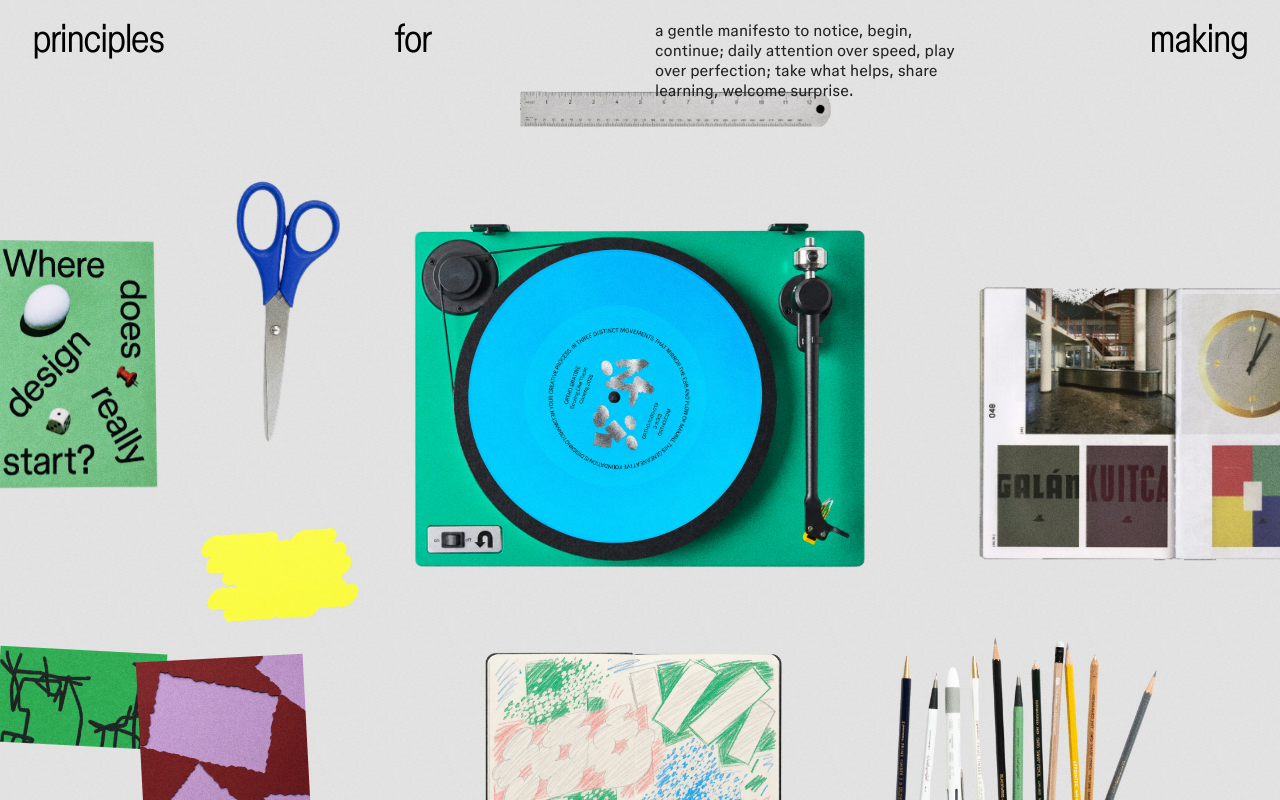
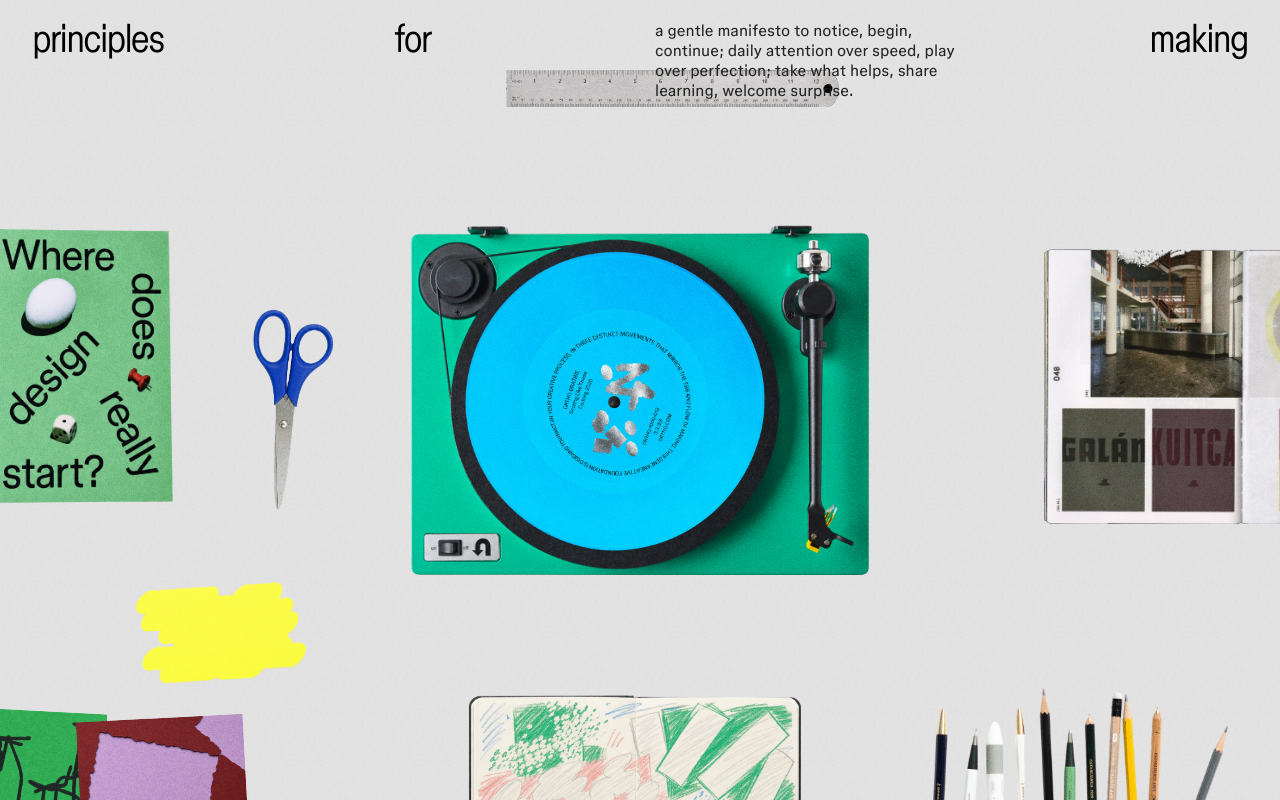
Before and after one commit to bavalosfigma/maker-week-2026, a Vue app: page / in a window 1280 px wide. Built offline with nearby package versions, Linux system fonts and the light colour scheme; no server answers.

Commit message:
panning instead of mouse hover

```diff
--- a/src/App.vue
+++ b/src/App.vue
@@ -10,13 +10,17 @@ import { provideWindowStack } from './composables/useWindowStack.js'
 import { playOpenBlip } from './composables/useBlipSound.js'
 import { maybePlayRecordOnArticleOpen } from './composables/useRecordAudio.js'
 import { assetUrl } from './utils/assetUrl.js'
-import { CANVAS_SIZE, toCanvas } from './utils/canvasCoords.js'
+import { CANVAS_SIZE } from './utils/canvasCoords.js'
+import { getCroppedLayout, getImageCrop } from './utils/imageCrops.js'
 
 const windowStack = provideWindowStack()
 
 const CANVAS_CENTER = CANVAS_SIZE / 2
-const ITEM_SIZE = Math.round(toCanvas(600) * 1.25)
-const itemOffset = CANVAS_CENTER - ITEM_SIZE / 2
+const RECORD_SIZE = 460
+const recordCrop = getImageCrop('canvas/record.png')
+const recordLayout = getCroppedLayout(recordCrop, RECORD_SIZE)
+const recordLeft = CANVAS_CENTER - recordLayout.containerWidth / 2
+const recordTop = CANVAS_CENTER - recordLayout.containerHeight / 2
 
 const article01Open = ref(false)
 const article02Open = ref(false)
@@ -81,54 +85,54 @@ function openBook03() {
   <HeaderLogos />
   <Canvas>
     <RecordPlayer
-      :left="itemOffset"
-      :top="itemOffset"
-      :size="ITEM_SIZE"
+      :left="recordLeft"
+      :top="recordTop"
+      :size="RECORD_SIZE"
     />
     <CanvasItem
-      :left="1304"
+      :left="1404"
       :top="849"
-      :width="480"
+      :width="400"
       :src="assetUrl('canvas/book01.png')"
       alt="Open book spread"
       @click="openBook01"
     />
     <CanvasItem
-      :left="1228"
-      :top="1228"
+      :left="1288"
+      :top="1288"
       :width="300"
       :hover="false"
       :src="assetUrl('canvas/pencils.png')"
       alt="Pencils"
     />
     <CanvasItem
-      :left="558"
-      :top="1125"
+      :left="498"
+      :top="1185"
       :width="167"
       :rotate="-4"
       :src="assetUrl('canvas/collage01.png')"
       alt="Collage 01"
     />
     <CanvasItem
-      :left="358"
-      :top="1250"
+      :left="298"
+      :top="1310"
       :width="167"
       :rotate="3"
       :src="assetUrl('canvas/collage02.png')"
       alt="Collage 02"
     />
     <CanvasItem
-      :left="500"
-      :top="1258"
+      :left="440"
+      :top="1318"
       :width="167"
       :rotate="-3"
       :src="assetUrl('canvas/collage03.png')"
       alt="Collage 03"
     />
     <CanvasItem
-      :left="561"
-      :top="765"
-      :width="167"
+      :left="613"
+      :top="909"
+      :width="80"
       :src="assetUrl('canvas/scissors.png')"
       alt="Scissors"
     />
@@ -141,7 +145,7 @@ function openBook03() {
     />
     <CanvasItem
       :left="828"
-      :top="1245"
+      :top="1295"
       :width="333"
       :src="assetUrl('canvas/sketchbook.png')"
       alt="Sketchbook"
--- a/src/components/Canvas.vue
+++ b/src/components/Canvas.vue
@@ -14,8 +14,7 @@ const panX = ref(0)
 const panY = ref(0)
 const targetPanX = ref(0)
 const targetPanY = ref(0)
-const mouseX = ref(0)
-const mouseY = ref(0)
+const isPanning = ref(false)
 const guideActive = ref(false)
 const guideInteracting = ref(false)
 const guideCenterX = ref(CANVAS_CENTER)
@@ -52,6 +51,12 @@ function guideSizeText() {
 
 const PAN_EASE = 0.07
 let panAnimationFrame = null
+const panDragStart = {
+  x: 0,
+  y: 0,
+  panX: 0,
+  panY: 0,
+}
 
 async function copyGuideCoordinates() {
   if (!guideActive.value) return
@@ -119,6 +124,16 @@ function stopPanAnimation() {
   panAnimationFrame = null
 }
 
+function clampPan(x, y) {
+  const vw = window.innerWidth
+  const vh = window.innerHeight
+
+  return {
+    x: clampPanValue(x, vw),
+    y: clampPanValue(y, vh),
+  }
+}
+
 function panToCanvasPoint(x, y) {
   const vw = window.innerWidth
   const vh = window.innerHeight
@@ -129,24 +144,51 @@ function panToCanvasPoint(x, y) {
   )
 }
 
-function clampPanFromMouse(clientX, clientY) {
-  if (guideInteracting.value) return
+function shouldStartPan(event) {
+  if (guideInteracting.value) return false
+  if (event.button !== 0) return false
+  if (event.target.closest('.canvas-item')) return false
+  if (event.target.closest('.position-guide')) return false
 
-  const vw = window.innerWidth
-  const vh = window.innerHeight
-  const minPanX = Math.min(0, vw - CANVAS_SIZE)
-  const minPanY = Math.min(0, vh - CANVAS_SIZE)
-
-  setPanTargets(
-    (clientX / vw) * minPanX,
-    (clientY / vh) * minPanY,
-  )
+  return true
 }
 
-function onMouseMove(event) {
-  mouseX.value = event.clientX
-  mouseY.value = event.clientY
-  clampPanFromMouse(event.clientX, event.clientY)
+function onPointerDown(event) {
+  if (!shouldStartPan(event)) return
+
+  isPanning.value = true
+  panDragStart.x = event.clientX
+  panDragStart.y = event.clientY
+  panDragStart.panX = panX.value
+  panDragStart.panY = panY.value
+  stopPanAnimation()
+  event.currentTarget.setPointerCapture(event.pointerId)
+}
+
+function onPointerMove(event) {
+  if (!isPanning.value) return
+
+  const dx = event.clientX - panDragStart.x
+  const dy = event.clientY - panDragStart.y
+  const nextPan = clampPan(
+    panDragStart.panX + dx,
+    panDragStart.panY + dy,
+  )
+
+  panX.value = nextPan.x
+  panY.value = nextPan.y
+  targetPanX.value = nextPan.x
+  targetPanY.value = nextPan.y
+}
+
+function endPan(event) {
+  if (!isPanning.value) return
+
+  isPanning.value = false
+
+  if (event.currentTarget.hasPointerCapture(event.pointerId)) {
+    event.currentTarget.releasePointerCapture(event.pointerId)
+  }
 }
 
 function resetGuideToCanvasCenter() {
@@ -189,27 +231,30 @@ function centerView() {
     clampPanValue(vw / 2 - guideCenterX.value, vw),
     clampPanValue(vh / 2 - guideCenterY.value, vh),
   )
-  mouseX.value = window.innerWidth / 2
-  mouseY.value = window.innerHeight / 2
 }
 
 onMounted(() => {
   centerView()
-  window.addEventListener('mousemove', onMouseMove)
   window.addEventListener('keydown', onKeyDown)
   window.addEventListener('resize', centerView)
 })
 
 onUnmounted(() => {
   stopPanAnimation()
-  window.removeEventListener('mousemove', onMouseMove)
   window.removeEventListener('keydown', onKeyDown)
   window.removeEventListener('resize', centerView)
 })
 </script>
 
 <template>
-  <div class="canvas-viewport">
+  <div
+    class="canvas-viewport"
+    :class="{ 'canvas-viewport--panning': isPanning }"
+    @pointerdown="onPointerDown"
+    @pointermove="onPointerMove"
+    @pointerup="endPan"
+    @pointercancel="endPan"
+  >
     <div
       class="canvas-surface"
       :style="{
@@ -257,8 +302,14 @@ onUnmounted(() => {
   position: fixed;
   inset: 0;
   overflow: hidden;
-  cursor: crosshair;
+  cursor: grab;
+  touch-action: none;
   background: var(--color-gray);
+}
+
+.canvas-viewport--panning {
+  cursor: grabbing;
+  user-select: none;
 }
 
 .canvas-surface {
--- a/src/components/CanvasItem.vue
+++ b/src/components/CanvasItem.vue
@@ -3,6 +3,7 @@
     class="canvas-item"
     :class="{
       'canvas-item--no-hover': !hover,
+      'canvas-item--cropped': !!croppedLayout,
     }"
     :style="positionStyle"
     @click="$emit('click', $event)"
@@ -12,7 +13,8 @@
       :src="src"
       :alt="alt"
       class="canvas-item__image"
-      :class="{ 'canvas-item__image--auto-height': !height }"
+      :class="{ 'canvas-item__image--auto-height': !height && !croppedLayout }"
+      :style="imageStyle"
     >
     <slot v-else />
   </div>
@@ -20,6 +22,7 @@
 
 <script setup>
 import { computed } from 'vue'
+import { getCroppedLayout, getImageCrop } from '../utils/imageCrops.js'
 
 const props = defineProps({
   left: {
@@ -66,11 +69,26 @@ const props = defineProps({
 
 defineEmits(['click'])
 
+const imageCrop = computed(() => getImageCrop(props.src))
+
+const croppedLayout = computed(() => {
+  if (!imageCrop.value || !props.width) return null
+
+  return getCroppedLayout(imageCrop.value, props.width)
+})
+
+const imageStyle = computed(() => croppedLayout.value?.imageStyle)
+
 const positionStyle = computed(() => {
-  const size = {
-    width: props.width ? `${props.width}px` : undefined,
-    height: props.height ? `${props.height}px` : undefined,
-  }
+  const size = croppedLayout.value
+    ? {
+        width: `${croppedLayout.value.containerWidth}px`,
+        height: `${croppedLayout.value.containerHeight}px`,
+      }
+    : {
+        width: props.width ? `${props.width}px` : undefined,
+        height: props.height ? `${props.height}px` : undefined,
+      }
 
   const transforms = []
   if (props.centerX != null && props.centerY != null) {
@@ -101,6 +119,10 @@ const positionStyle = computed(() => {
 </script>
 
 <style scoped>
+.canvas-item--cropped {
+  overflow: hidden;
+}
+
 .canvas-item__image {
   display: block;
   width: 100%;
@@ -108,6 +130,13 @@ const positionStyle = computed(() => {
   object-fit: contain;
 }
 
+.canvas-item--cropped .canvas-item__image {
+  max-width: none;
+  width: auto;
+  height: auto;
+  object-fit: unset;
+}
+
 .canvas-item__image--auto-height {
   height: auto;
 }
--- a/src/components/RecordPlayer.vue
+++ b/src/components/RecordPlayer.vue
@@ -2,18 +2,14 @@
   <div
     class="record-player canvas-item"
     :class="{ 'record-player--playing': recordIsPlaying }"
-    :style="{
-      left: `${left}px`,
-      top: `${top}px`,
-      width: `${size}px`,
-      height: `${size}px`,
-    }"
+    :style="containerStyle"
     @click.stop="toggleRecordPlayback"
   >
     <img
       class="record-player__base"
       :src="assetUrl('canvas/record.png')"
       alt="Record player"
+      :style="croppedLayout.imageStyle"
     >
     <div class="record-player__vinyl">
       <img
@@ -25,10 +21,12 @@
 </template>
 
 <script setup>
+import { computed } from 'vue'
 import { assetUrl } from '../utils/assetUrl.js'
+import { getCroppedLayout, getImageCrop } from '../utils/imageCrops.js'
 import { recordIsPlaying, toggleRecordPlayback } from '../composables/useRecordAudio.js'
 
-defineProps({
+const props = defineProps({
   left: {
     type: Number,
     required: true,
@@ -42,25 +40,35 @@ defineProps({
     default: 600,
   },
 })
+
+const recordCrop = getImageCrop('canvas/record.png')
+
+const croppedLayout = computed(() => getCroppedLayout(recordCrop, props.size))
+
+const containerStyle = computed(() => ({
+  left: `${props.left}px`,
+  top: `${props.top}px`,
+  width: `${croppedLayout.value.containerWidth}px`,
+  height: `${croppedLayout.value.containerHeight}px`,
+}))
 </script>
 
 <style scoped>
 .record-player {
   position: absolute;
+  overflow: hidden;
 }
 
 .record-player__base {
   display: block;
-  width: 100%;
-  height: 100%;
-  object-fit: contain;
+  max-width: none;
 }
 
 .record-player__vinyl {
   position: absolute;
-  left: 46%;
-  top: 49.5%;
-  width: 54%;
+  left: 44.6%;
+  top: 50.5%;
+  width: 74.7%;
   aspect-ratio: 1;
   transform: translate(-50%, -50%);
   pointer-events: none;
--- /dev/null
+++ b/src/utils/imageCrops.js
@@ -0,0 +1,80 @@
+export const IMAGE_CROPS = {
+  'book01.png': {
+    imageWidth: 1024,
+    imageHeight: 734,
+    crop: { left: 76, top: 83, width: 843, height: 580 },
+  },
+  'book03.png': {
+    imageWidth: 1024,
+    imageHeight: 716,
+    crop: { left: 56, top: 27, width: 928, height: 640 },
+  },
+  'pencils.png': {
+    imageWidth: 954,
+    imageHeight: 766,
+    crop: { left: 83, top: 30, width: 836, height: 714 },
+  },
+  'collage01.png': {
+    imageWidth: 1000,
+    imageHeight: 606,
+    crop: { left: 31, top: 35, width: 923, height: 528 },
+  },
+  'collage02.png': {
+    imageWidth: 1000,
+    imageHeight: 575,
+    crop: { left: 0, top: 0, width: 1000, height: 575 },
+  },
+  'collage03.png': {
+    imageWidth: 1000,
+    imageHeight: 1000,
+    crop: { left: 0, top: 0, width: 1000, height: 1000 },
+  },
+  'scissors.png': {
+    imageWidth: 447,
+    imageHeight: 789,
+    crop: { left: 94, top: 43, width: 278, height: 697 },
+  },
+  'ruler.png': {
+    imageWidth: 1024,
+    imageHeight: 237,
+    crop: { left: 44, top: 67, width: 954, height: 107 },
+  },
+  'sketchbook.png': {
+    imageWidth: 1136,
+    imageHeight: 863,
+    crop: { left: 59, top: 25, width: 1011, height: 812 },
+  },
+  'record.png': {
+    imageWidth: 1568,
+    imageHeight: 1003,
+    crop: { left: 215, top: 57, width: 1134, height: 864 },
+  },
+  'vinyl.png': {
+    imageWidth: 1024,
+    imageHeight: 1024,
+    crop: { left: 66, top: 64, width: 892, height: 891 },
+  },
+}
+
+export function getImageCrop(src) {
+  if (!src) return null
+
+  const filename = src.split('/').pop()?.split('?')[0]
+  return IMAGE_CROPS[filename] ?? null
+}
+
+export function getCroppedLayout(imageMeta, displayWidth) {
+  const { imageWidth, imageHeight, crop } = imageMeta
+  const scale = displayWidth / crop.width
+
+  return {
+    containerWidth: displayWidth,
+    containerHeight: displayWidth * (crop.height / crop.width),
+    imageStyle: {
+      width: `${imageWidth * scale}px`,
+      height: `${imageHeight * scale}px`,
+      marginLeft: `${-crop.left * scale}px`,
+      marginTop: `${-crop.top * scale}px`,
+    },
+  }
+}
```
